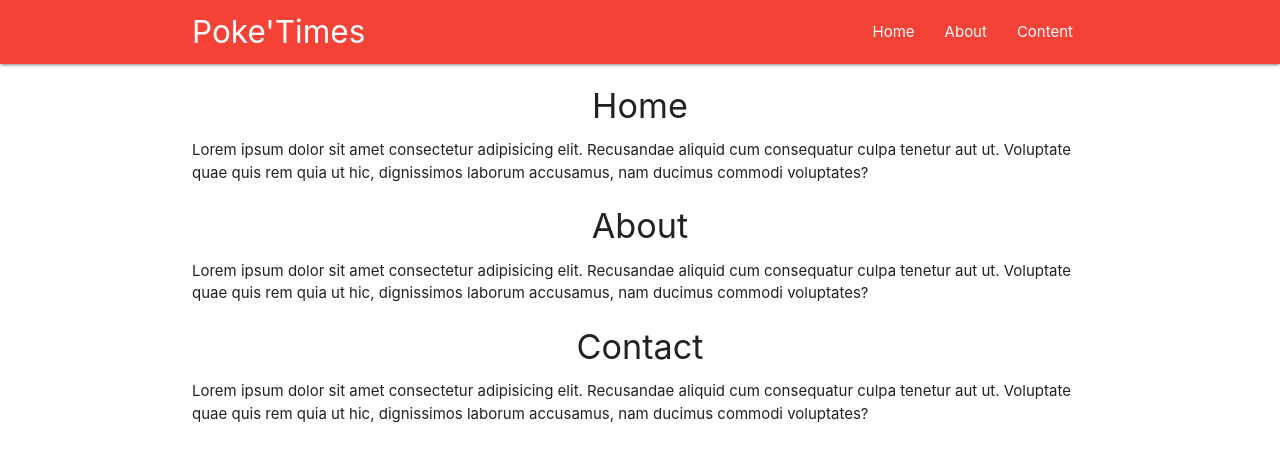
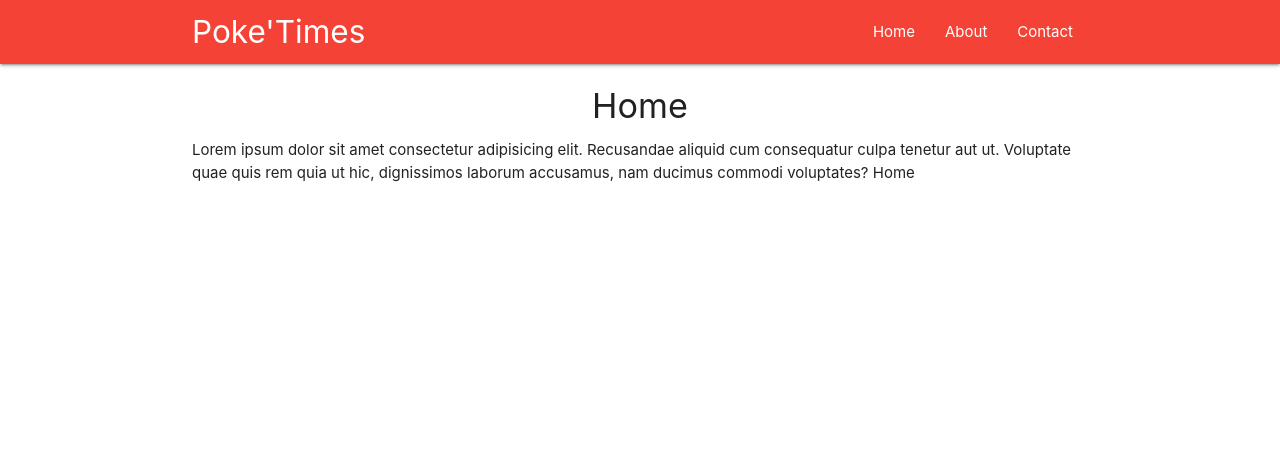
Before and after one commit to zaferozzcan/poketimes, a React (Create React App) app: page / in a window 1280 px wide. Shown: the top 462 px of the page. Built offline with nearby package versions, Linux system fonts and the light colour scheme.

Commit message:
Add NavLink

```diff
--- a/src/App.js
+++ b/src/App.js
@@ -1,4 +1,5 @@
 import React from "react";
+import { BrowserRouter as Router, Route } from "react-router-dom";
 // import "./styles.css";
 import Home from "./components/Home";
 import About from "./components/About";
@@ -7,11 +8,13 @@ import Navbar from "./components/Navbar";
 
 export default function App() {
   return (
-    <div className="App">
-      <Navbar />
-      <Home />
-      <About />
-      <Contact />
-    </div>
+    <Router>
+      <div className="App">
+        <Navbar />
+        <Route exact path="/" component={Home} />
+        <Route path="/about" component={About} />
+        <Route path="/contact" component={Contact} />
+      </div>
+    </Router>
   );
 }
--- a/src/components/About.jsx
+++ b/src/components/About.jsx
@@ -8,7 +8,7 @@ function About() {
         Lorem ipsum dolor sit amet consectetur adipisicing elit. Recusandae
         aliquid cum consequatur culpa tenetur aut ut. Voluptate quae quis rem
         quia ut hic, dignissimos laborum accusamus, nam ducimus commodi
-        voluptates?
+        voluptates? About
       </p>
     </div>
   );
--- a/src/components/Contact.jsx
+++ b/src/components/Contact.jsx
@@ -1,6 +1,8 @@
 import React from "react";
 
-function Contact() {
+function Contact(props) {
+  console.log(props);
+
   return (
     <div className="container">
       <h4 className="center">Contact</h4>
@@ -8,7 +10,7 @@ function Contact() {
         Lorem ipsum dolor sit amet consectetur adipisicing elit. Recusandae
         aliquid cum consequatur culpa tenetur aut ut. Voluptate quae quis rem
         quia ut hic, dignissimos laborum accusamus, nam ducimus commodi
-        voluptates?
+        voluptates? Contact
       </p>
     </div>
   );
--- a/src/components/Home.jsx
+++ b/src/components/Home.jsx
@@ -8,7 +8,7 @@ function Home() {
         Lorem ipsum dolor sit amet consectetur adipisicing elit. Recusandae
         aliquid cum consequatur culpa tenetur aut ut. Voluptate quae quis rem
         quia ut hic, dignissimos laborum accusamus, nam ducimus commodi
-        voluptates?
+        voluptates? Home
       </p>
     </div>
   );
--- a/src/components/Navbar.jsx
+++ b/src/components/Navbar.jsx
@@ -1,4 +1,5 @@
 import React from "react";
+import { NavLink } from "react-router-dom";
 
 function Navbar() {
   return (
@@ -7,15 +8,17 @@ function Navbar() {
         <a href="\" className="brand-logo">
           Poke'Times
         </a>
-        <ul class="right hide-on-med-and-down">
+        <ul className="right hide-on-med-and-down">
           <li>
-            <a href="\">Home</a>
+            <NavLink exact to="/">
+              Home
+            </NavLink>
           </li>
           <li>
-            <a href="\about">About</a>
+            <NavLink to="/about">About</NavLink>
           </li>
           <li>
-            <a href="\content">Content</a>
+            <NavLink to="/contact">Contact</NavLink>
           </li>
         </ul>
       </div>
```
